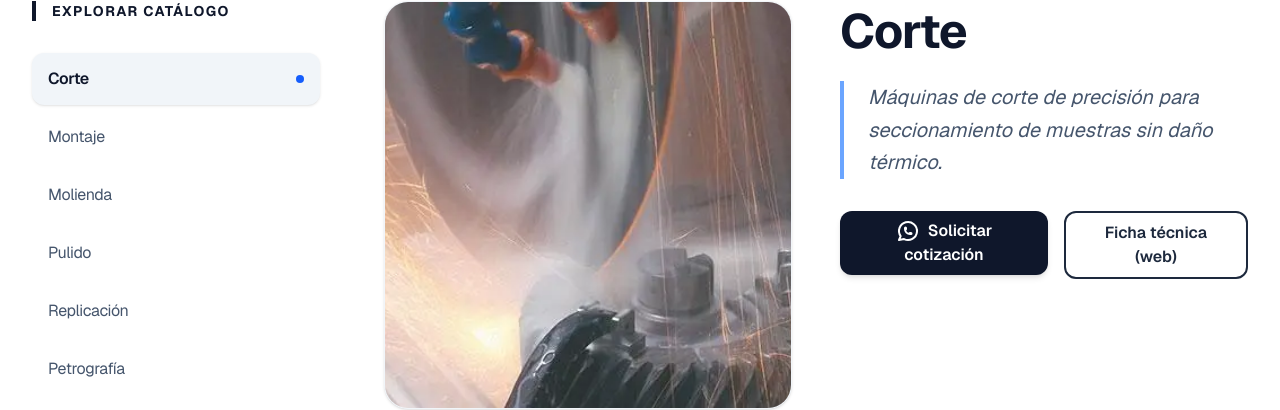
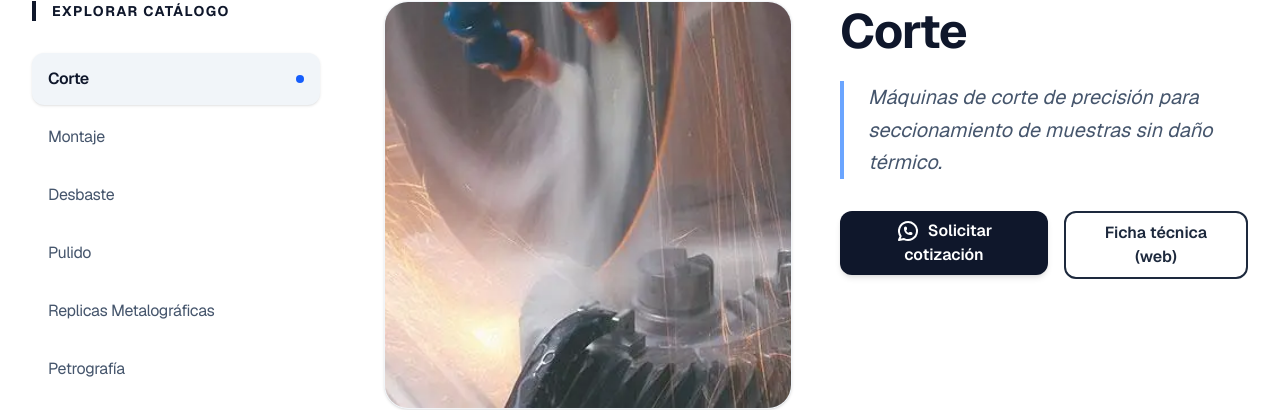
Before and after one commit to alancueva/vcpartsandservices, a Next.js app: page /pages/productos/kemet/Preparacion-de-muestras-metalograficas-geologicas-y-petrograficas in a window 1280 px wide. Shown: the part 1015-1425 px from the top of the page. Built offline with nearby package versions, Linux system fonts and the light colour scheme.

Commit message:
cambios de nombres

```diff
--- a/src/app/pages/productos/kemet/Lapeado-de-diamante-y-precision/page.tsx
+++ b/src/app/pages/productos/kemet/Lapeado-de-diamante-y-precision/page.tsx
@@ -61,14 +61,14 @@ const KEMET_PRODUCTS = [
       "https://www.kemet.co.uk/products/metallography/diamond-suspension-for-metallography",
   },
   {
-    id: "lodo-diamante",
+    id: "diamante-liquido",
     image:
       "/productos-kemet/Lapeado-de-diamante-y-precision/0022700_00_02_00Still001.webp",
-    title: "Lodo de diamante",
+    title: "Diamante líquido ",
     description:
       "Mezclas abrasivas de alta densidad para aplicaciones de gran volumen y desbaste pesado.",
     longDescription:
-      "El lodo de diamante (Slurry) está diseñado para procesos donde la tasa de remoción de material es crítica. Ofrece un equilibrio perfecto entre agresividad de corte y calidad de acabado.",
+      "El Diamante líquido (Slurry) está diseñado para procesos donde la tasa de remoción de material es crítica. Ofrece un equilibrio perfecto entre agresividad de corte y calidad de acabado.",
     features: [
       "Máxima tasa de remoción",
       "Consistencia de lote a lote",
--- a/src/app/pages/productos/kemet/Preparacion-de-muestras-metalograficas-geologicas-y-petrograficas/page.tsx
+++ b/src/app/pages/productos/kemet/Preparacion-de-muestras-metalograficas-geologicas-y-petrograficas/page.tsx
@@ -38,11 +38,11 @@ const KEMET_PRODUCTS = [
     fichaTenica: "https://www.kemet.co.uk/products/metallography/mounting",
   },
   {
-    id: "molienda",
+    id: "desbaste",
     image:
       "/productos-kemet/Preparacion-de-muestras-metalograficas-geologicas-y-petrograficas/Metallographic-grinding.webp",
-    title: "Molienda",
-    description: "Papeles abrasivos y discos de molienda de alta durabilidad.",
+    title: "Desbaste",
+    description: "Papeles abrasivos y discos de Desbaste de alta durabilidad.",
     longDescription:
       "Gama completa de discos abrasivos de Carburo de Silicio y sistemas de diamante para una nivelación de superficie rápida y uniforme.",
     features: [
@@ -70,10 +70,10 @@ const KEMET_PRODUCTS = [
     fichaTecnica: "https://www.kemet.co.uk/products/metallography/polishing",
   },
   {
-    id: "replicacion",
+    id: "replicas-metalograficas",
     image:
       "/productos-kemet/Preparacion-de-muestras-metalograficas-geologicas-y-petrograficas/metallurgical-replication-field-metallographic.webp",
-    title: "Replicación",
+    title: "Replicas Metalográficas",
     description: "Técnicas de réplica no destructivas para inspección in situ.",
     longDescription:
       "Materiales de réplica de alta resolución para capturar la topografía de superficies grandes que no pueden ser llevadas al laboratorio.",
```
